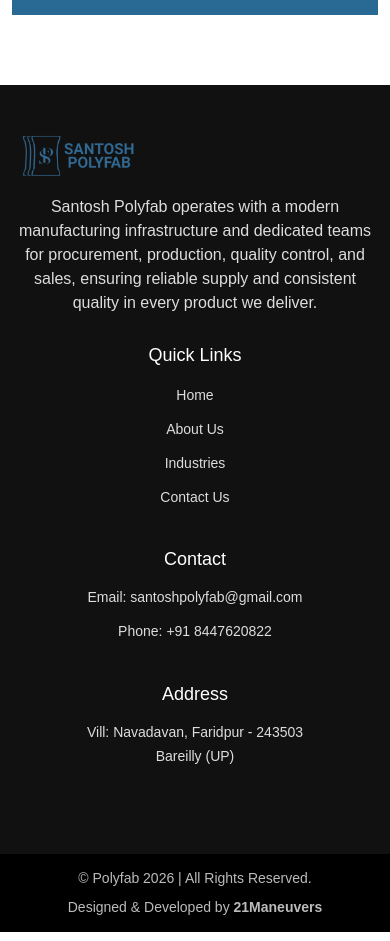
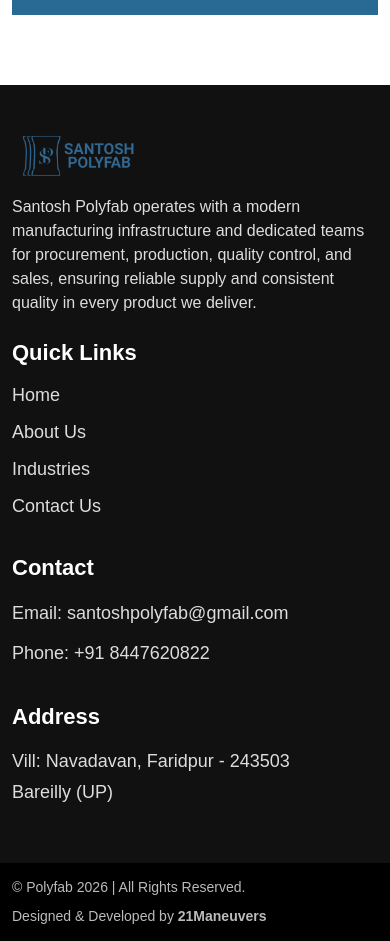
Before and after one commit to rishab-sudo/SFB, a React (Create React App) app: page /products/reprocess-granules in a window 390 px wide. Shown: the part 2102-3043 px from the top of the page. Built offline with nearby package versions, Linux system fonts and the light colour scheme.

Commit message:
10/feb/2026

```diff
--- a/public/index.html
+++ b/public/index.html
@@ -3,7 +3,8 @@
   <head>
     <meta charset="utf-8" />
     <link rel="icon" href="%PUBLIC_URL%/favicon.ico" />
-    <meta name="viewport" content="width=device-width, initial-scale=1" />
+<meta name="viewport" content="width=device-width, initial-scale=1.0">
+
     <meta name="theme-color" content="#000000" />
     <meta
       name="description"
--- a/src/components/Achievements.css
+++ b/src/components/Achievements.css
@@ -89,11 +89,16 @@
 
 /* RESPONSIVE */
 @media (max-width: 768px) {
+  .achv-fluid {
+  margin-top: 2.5% !important;
+  padding: 25px 0px;
+}
   .achv-heading {
     font-size: 30px;
   }
 
   .achv-box {
+    width: 98% !important;
     padding-left: 70px;
     margin: auto !important;
   }
--- a/src/components/Footer.css
+++ b/src/components/Footer.css
@@ -72,17 +72,34 @@ align-items: center;
 
 /* RESPONSIVE */
 @media (max-width: 768px) {
-  .footer-top {
-    text-align: center;
+  .footer-col {
+    align-items: flex-start !important;   /* 👈 center se left */
+    text-align: left !important;
   }
 
-  .footer-col {
-    margin-bottom: 30px;
+  .footer-logo {
+    justify-content: flex-start !important;
+    align-items: flex-start !important;
+    margin-right: 0;
+  }
+.col-heading{
+  font-size: 22px !important;
+  font-weight: 600;
+  margin-top: 25px;
+}
+  .footer-col ul,
+  .footer-col p,
+  .footer-col h5,
+  .footer-col a {
+    text-align: left !important;
+    font-size: 18px;
   }
 
   .footer-bottom-inner {
+    justify-content: flex-start;
+    align-items: flex-start;
     flex-direction: column;
     gap: 8px;
-    text-align: center;
+    text-align: left;
   }
 }
--- a/src/components/Footer.js
+++ b/src/components/Footer.js
@@ -20,7 +20,7 @@ teams for procurement, production, quality control, and sales, ensuring reliable
             {/* QUICK LINKS */}
             <Col lg={3} md={6} className="footer-col">
             <div>
-              <h5>Quick Links</h5>
+              <h5 className="col-heading">Quick Links</h5>
               <ul>
                 <li><a href="/">Home</a></li>
                 <li><a href="/about">About Us</a></li>
@@ -33,7 +33,7 @@ teams for procurement, production, quality control, and sales, ensuring reliable
             {/* CONTACT */}
             <Col lg={3} md={6} className="footer-col">
                <div>
-              <h5>Contact</h5>
+              <h5 className="col-heading">Contact</h5>
               <p>Email: <a href="mailto: santoshpolyfab@gmail.com"> santoshpolyfab@gmail.com</a></p>
               <p>Phone: <a href="tel:+8447620822 ">+91 8447620822 </a></p>
               </div>
@@ -42,7 +42,7 @@ teams for procurement, production, quality control, and sales, ensuring reliable
             {/* ADDRESS */}
             <Col lg={3} md={6} className="footer-col">
                <div>
-              <h5>Address</h5>
+              <h5 className="col-heading">Address</h5>
               <p>
                Vill: Navadavan, Faridpur - 243503<br />
                Bareilly (UP)
--- a/src/components/HomeAbout.css
+++ b/src/components/HomeAbout.css
@@ -97,26 +97,31 @@
 /* RESPONSIVE */
 @media (max-width: 992px) {
   .home-about {
-    padding: 80px 0;
+    margin-top: 2.5%;
+    padding: 25px 0;
   }
-
-  .home-about-content {
+.home-about-content {
     max-width: 100%;
-    margin-bottom: 40px;
+    margin-bottom: 30px;
   }
-
   .home-about-points {
     flex-direction: column;
     gap: 10px;
   }
-
   .home-about-play-btn {
     left: 50%;
     transform: translateX(-50%);
+    display: none !important;
   }
 }
 
-@media (max-width: 576px) {
+@media (max-width: 768px)
+{
+    .home-about {
+    padding: 25px 0 !important;
+    /* background-color: #333 !important; */
+  }
+
   .home-about-heading {
     font-size: 32px;
   }
@@ -124,4 +129,7 @@
   .home-about-tag {
     font-size: 34px;
   }
+  .home-about-play-btn {
+display: none !important;
 }
+}
--- a/src/components/HomeAbout.js
+++ b/src/components/HomeAbout.js
@@ -19,7 +19,7 @@ const HomeAbout = () => {
               </h2>
 
               <p className="home-about-description page-description">
-             Santosh Polyfab Pvt Ltd located in Bareilly (UP) started its production of PP woven fabric
+             Santosh Polyfab Pvt.Ltd. located in Bareilly (UP) started its production of PP woven fabric
               and bags in 2017, spread across 220000 sq ft with state of art machinery and infrastructure, since then we have been adhering to the market trends & demand for innovative products.
               </p>
 
--- a/src/components/HomeBanner.css
+++ b/src/components/HomeBanner.css
@@ -186,15 +186,39 @@
 
 @media (max-width: 768px) {
   .home-banner {
-    padding-bottom: 140px;
+    height: 350px !important;
+    min-height: 350px !important;   /* 👈 THIS IS THE KEY */
+    padding: 0 !important;
+    background-position: center;
+    background-size: cover;
+    background-repeat: no-repeat;
+  }
+
+  .home-banner-overlay {
+    height: 350px !important;
+    min-height: 350px !important;   /* 👈 ALSO IMPORTANT */
+    display: flex;
+    align-items: center;
+    background: rgba(0, 0, 0, 0.6);
+  }
+
+  .home-banner-content {
+    max-width: 100%;
+    height: auto !important;
+  }
+
+  .hb-bottom-left {
+    display: none !important;
   }
 
   .home-banner-content h1 {
     font-size: 32px;
   }
-
-  .hb-bottom-left {
+    .hb-bottom-left {
     flex-direction: column;
     gap: 20px;
   }
+.hb-bottom-wrapper {
+display: none !important;
 }
+}
--- a/src/components/Process.css
+++ b/src/components/Process.css
@@ -147,6 +147,11 @@
 
 /* RESPONSIVE */
 @media (max-width: 768px) {
+  .process {
+  margin-top: 3.5%;
+  padding: 25px 0;
+  background: #ffffff;
+}
   .process-container {
     flex-direction: column;
     gap: 40px;
--- a/src/components/WhyChoose.css
+++ b/src/components/WhyChoose.css
@@ -133,10 +133,10 @@
 /* RESPONSIVE */
 @media (max-width: 992px) {
   .why-choose-content {
-    padding: 40px 20px;
+    padding: 15px 8px;
   }
 .whyus-box-container {
-  margin-top: 75px;
+  margin-top: 45px;
 }
   .why-choose-heading {
     font-size: 34px;
@@ -145,7 +145,9 @@
   .why-choose-tag {
     font-size: 34px;
   }
-
+.whyus-box-container {
+  margin-top: 25px;
+}
   .why-choose-image-box {
     left: 20px;
     bottom: 20px;
@@ -154,18 +156,25 @@
 
 @media (max-width: 768px) {
   .why-choose {
-    padding: 70px 0;
+    padding: 15px 0;
+    margin-top: 2.5%;
   }
+.why-row{
+  flex-direction: column-reverse !important;
+}
 .whyus-box-container {
-  margin-top: 75px;
+  margin-top: 25px;
 }
   .why-choose-image-box {
-    position: relative;
-    left: 0;
-    bottom: 0;
-    margin: 20px;
+    position: absolute;
+    left: 10px;
+    bottom: 10px;
+    margin: 0;
+    padding: 20px 16px;
+    max-width: 85%;
   }
-    .whyus-box-row {
+
+  .whyus-box-row {
     flex-direction: column;
     align-items: center;
   }
--- a/src/components/WhyChoose.js
+++ b/src/components/WhyChoose.js
@@ -6,7 +6,7 @@ const WhyChoose = () => {
   return (
     <section className="why-choose">
       <Container fluid>
-        <Row className="align-items-center">
+        <Row className="align-items-center why-row">
           {/* LEFT IMAGE */}
           <Col lg={6} md={12} className="p-0">
             <div className="why-choose-image-wrapper">
@@ -36,10 +36,10 @@ const WhyChoose = () => {
               </h2>
 
               <p className="why-choose-description page-description">
-                Santosh Polyfab is a trusted manufacturer and supplier of PP fabric, PP bags,
-                monolayer films, multifilament yarn, and reprocess granules. With modern
-                infrastructure and a skilled team, we deliver consistent quality, reliable supply,
-                and cost-effective material solutions for multiple industries.
+Santosh Polyfab is a trusted manufacturer and supplier of PP fabric, PP bags,
+ monolayer films, multifilament yarn, and reprocessed granules. With modern infrastructure
+  and a skilled team, we deliver consistent quality, reliable supply, and cost-effective material
+  solutions across multiple industries.
               </p>
 
               <div className="why-choose-features">
```
